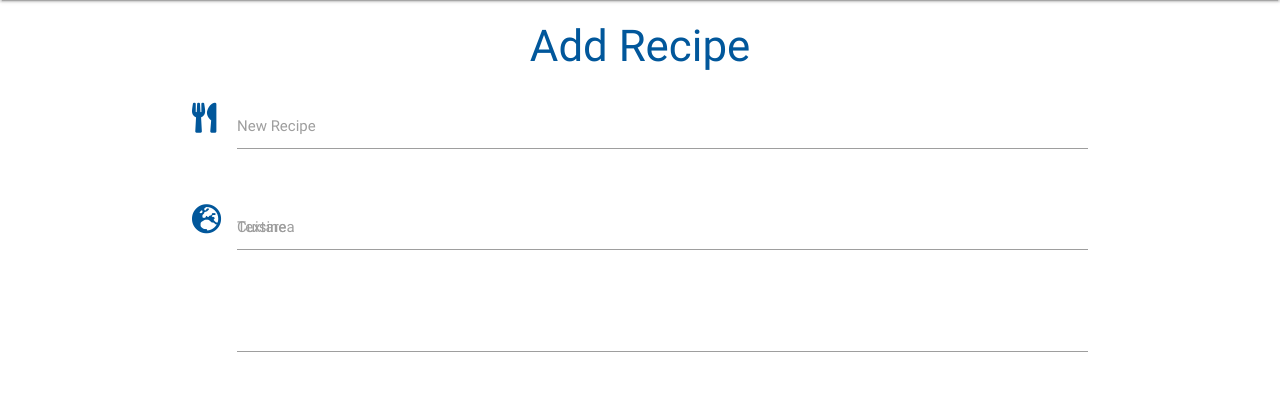
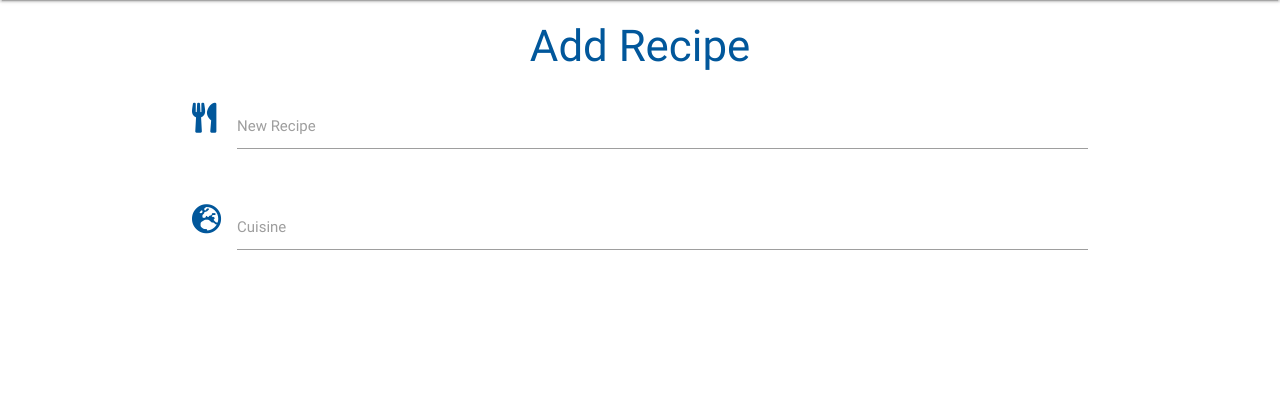
Before and after one commit to mattjboland/ci-milestonethree, a Flask app: page /add_recipe in a window 1280 px wide. Shown: the part 72-469 px from the top of the page. Run offline with Flask 2, Linux system fonts and the light colour scheme; some libraries are stand-ins or nearby versions.

Commit message:
added input field recipe_cuisine to add_recipe.html

```diff
--- a/templates/add_recipe.html
+++ b/templates/add_recipe.html
@@ -9,18 +9,17 @@
             <div class="row">
                 <div class="input-field col s12">
                     <i class="fas fa-utensils prefix light-blue-text text-darken-4"></i>
-                    <input id="recipe_name" name="recipe_name" minlength="5" maxlength="50"
+                    <input id="recipe_title" name="recipe_title" minlength="5" maxlength="50"
                         type="text" class="validate" required>
-                    <label for="recipe_name">New Recipe</label>
+                    <label for="recipe_title">New Recipe</label>
                 </div>
             </div>
             <div class="row">
                 <div class="input-field col s12">
                     <i class="fas fa-globe-europe prefix light-blue-text text-darken-4"></i>
-                    <input id="icon_telephone" type="tel" class="validate" />
-                    <label for="icon_telephone">Cuisine</label>
-                    <textarea id="textarea1" class="materialize-textarea validate" required></textarea>
-                    <label for="textarea1">Textarea</label>
+                    <input id="recipe_cuisine" name="recipe_cuisine" minlength="5" maxlength="50"
+                        type="text" class="validate" required>
+                    <label for="recipe_cuisine">Cuisine</label>
                 </div>
             </div>
         </form>
```
